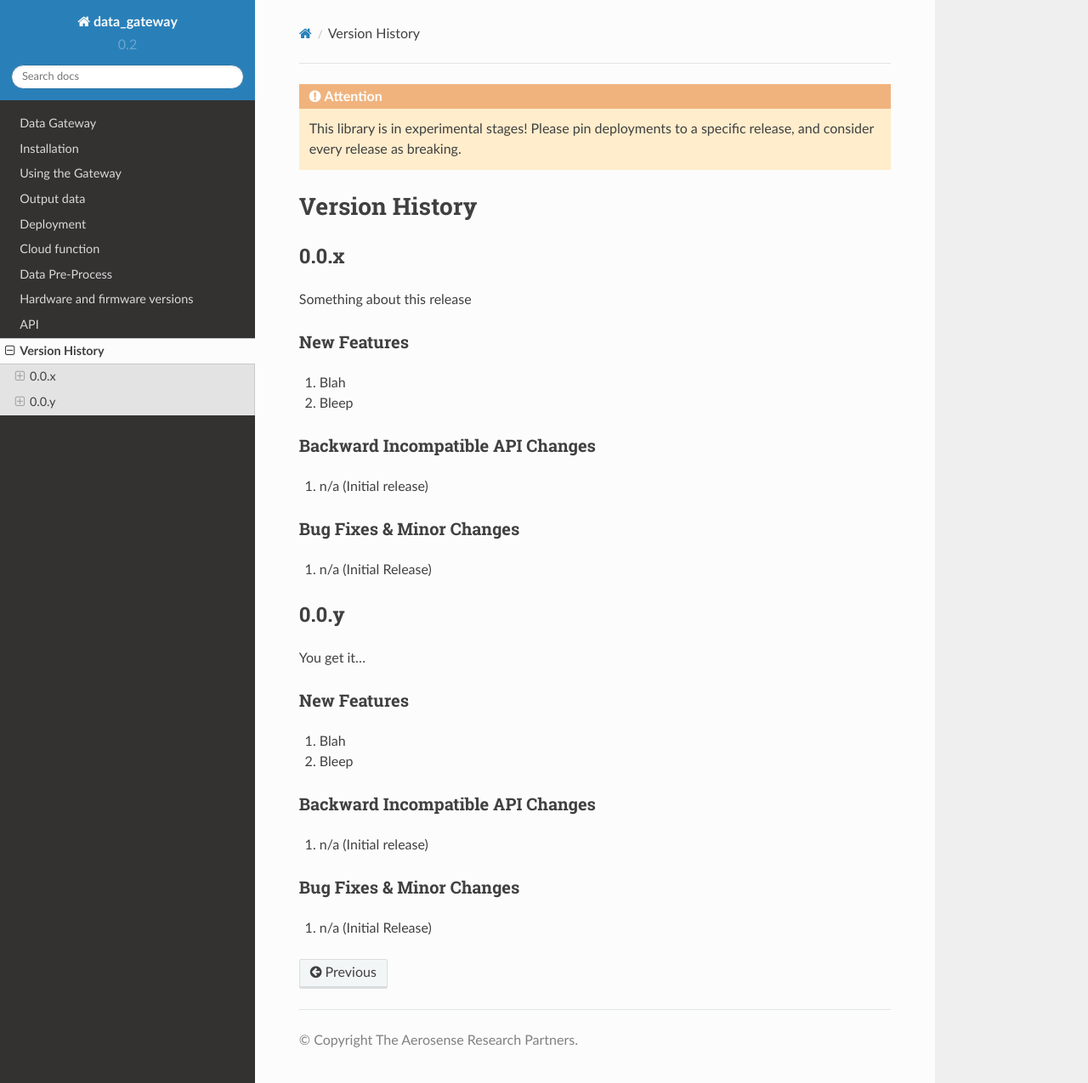
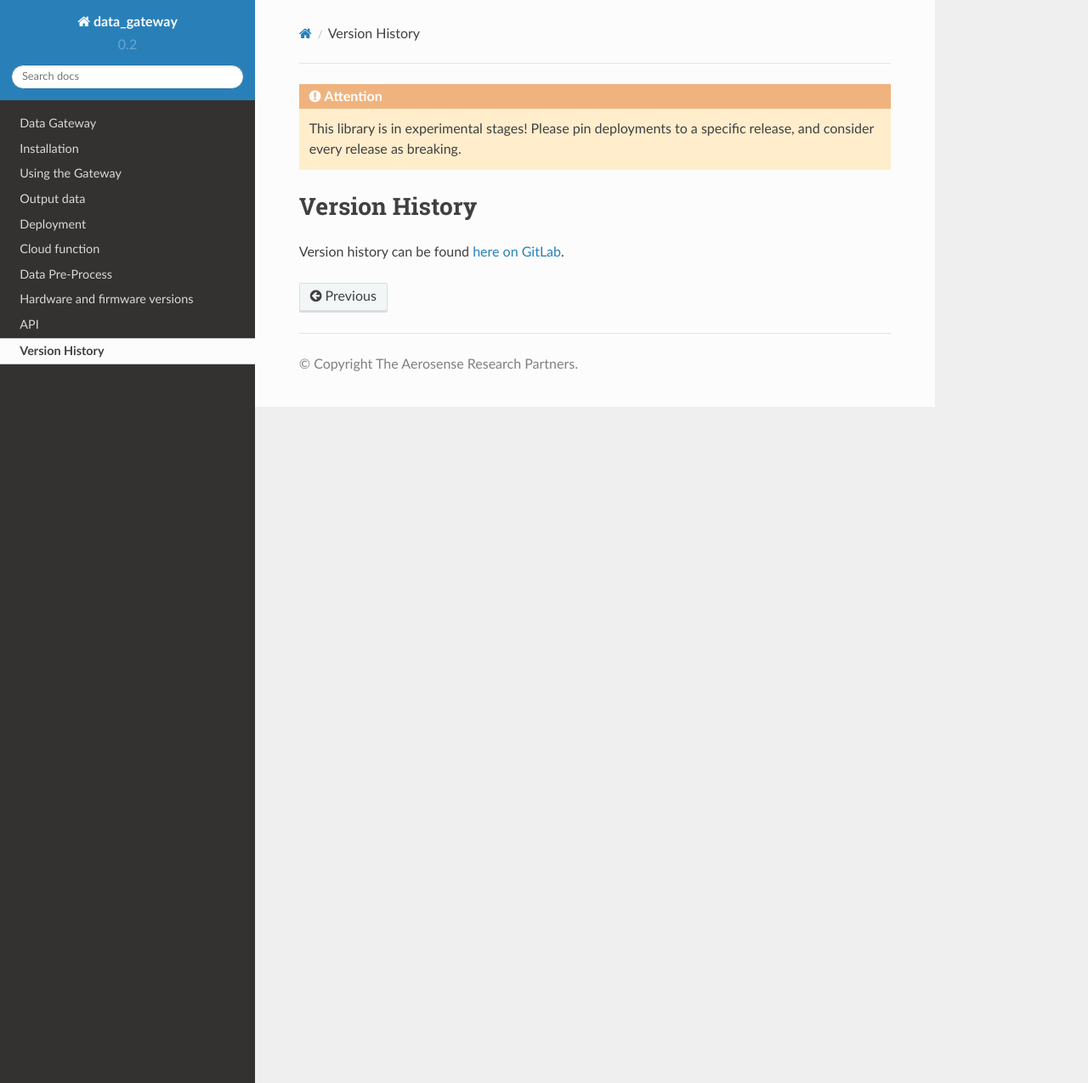
Before and after one commit to aerosense-ai/data-gateway, a Sphinx documentation site: the page built from docs/source/version_history.rst, in a window 1280 px wide and 1275 px high. Shown: the whole window at 85% size. Built offline with Sphinx 7.4.7 and the Read the Docs theme 2.0.0, drawn with Linux system fonts in a browser that asks for light colours.

Commit message:
DOC: Update version history docs page

```diff
--- a/docs/source/version_history.rst
+++ b/docs/source/version_history.rst
@@ -7,43 +7,4 @@
 Version History
 ===============
 
-.. _version_0.0.x:
-
-0.0.x
-=====
-
-Something about this release
-
-New Features
-------------
-#. Blah
-#. Bleep
-
-Backward Incompatible API Changes
----------------------------------
-#. n/a (Initial release)
-
-Bug Fixes & Minor Changes
--------------------------
-#. n/a (Initial Release)
-
-
-.. _version_0.0.y:
-
-0.0.y
-=====
-
-You get it...
-
-New Features
-------------
-#. Blah
-#. Bleep
-
-Backward Incompatible API Changes
----------------------------------
-#. n/a (Initial release)
-
-Bug Fixes & Minor Changes
--------------------------
-#. n/a (Initial Release)
+Version history can be found `here on GitLab <https://gitlab.com/windenergie-hsr/aerosense/digital-twin/data-gateway/-/tags>`_.
```
